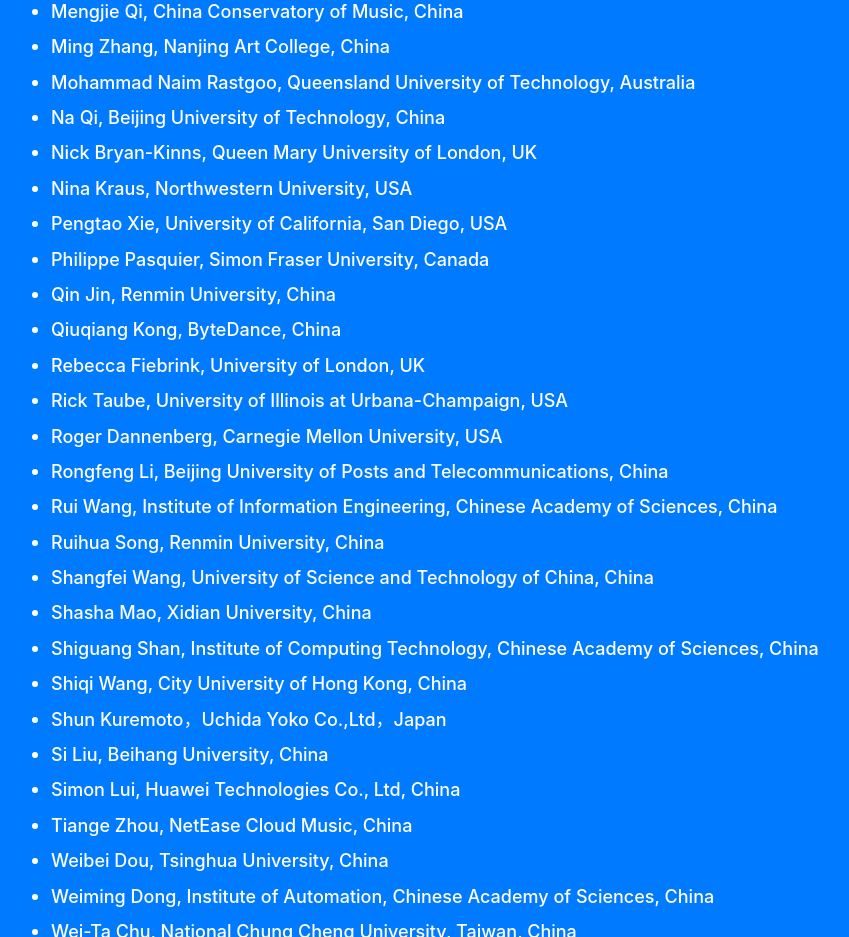
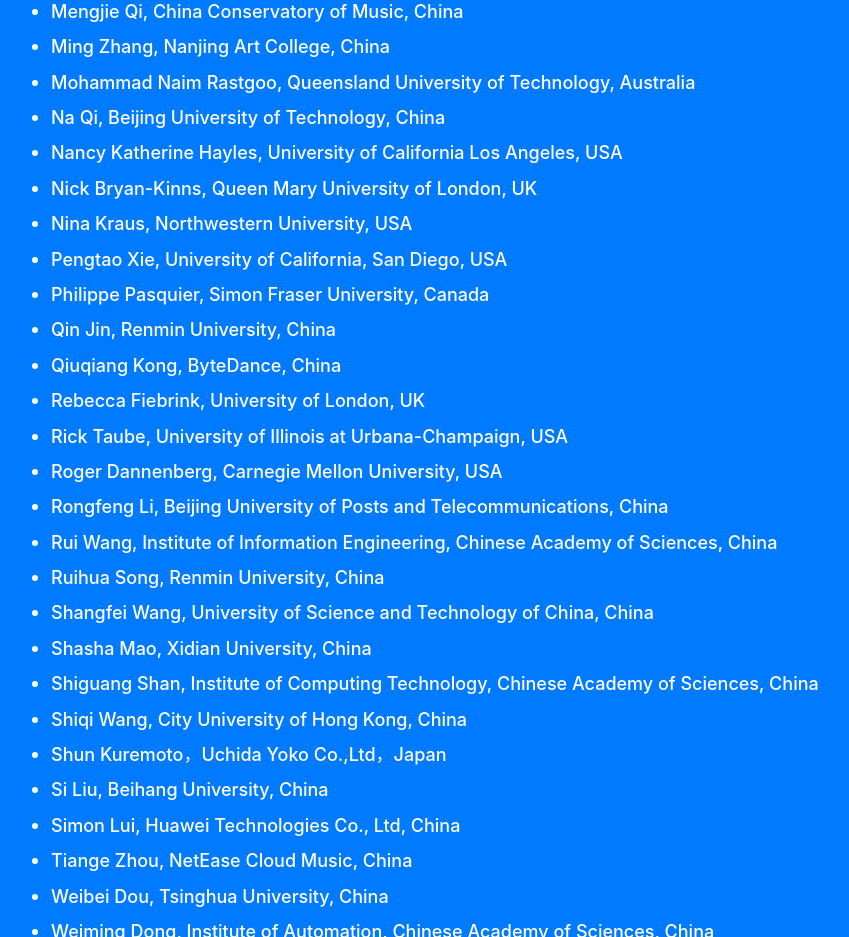
Before and after one commit to xuyaoduobaan/aiart2025.github.io, a website with bundled scripts: page index.html in a window 1280 px wide. Shown: the part 7460-8397 px from the top of the page, without its empty margins (169-1018 px from the left). Built offline with nearby package versions, Linux system fonts and the light colour scheme.

Commit message:
2025.01.15 17 17:47

```diff
--- a/index.html
+++ b/index.html
@@ -879,6 +879,11 @@
               </li>
               <li style="color: white;">
                 <div class="text-faded" style="text-align: left;color: white;font-size: 18px;line-height: 1.8">
+                  Nancy Katherine Hayles, University of California Los Angeles, USA
+                </div>
+              </li>
+              <li style="color: white;">
+                <div class="text-faded" style="text-align: left;color: white;font-size: 18px;line-height: 1.8">
                   Nick Bryan-Kinns, Queen Mary University of London, UK
                 </div>
               </li>
```
